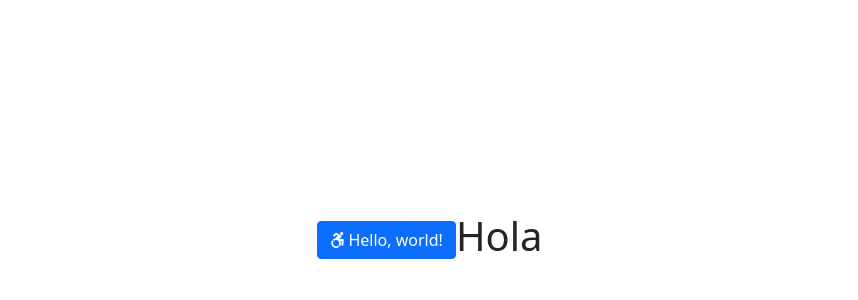
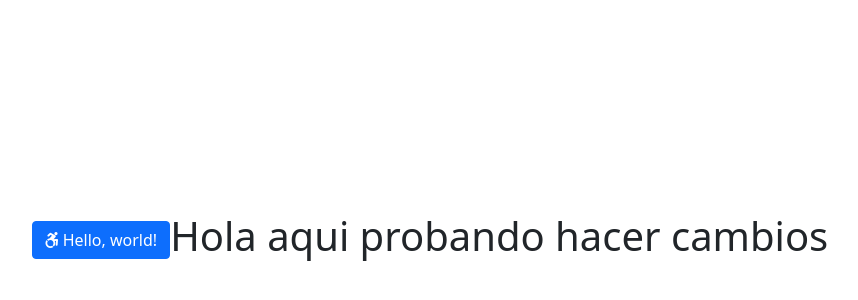
Before and after one commit to valeriameneses013/Prueba-Git, a plain HTML site: page index.html in a window 1280 px wide. Shown: the part 160-460 px from the top of the page, without its empty margins (210-1068 px from the left). Drawn offline with nearby package versions, Linux system fonts and the light colour scheme.

Commit message:
modificacion

```diff
--- a/index.html
+++ b/index.html
@@ -25,7 +25,7 @@
     <button class="btn btn-primary">
       <i class="fab fa-accessible-icon me-1"></i>Hello, world!
     </button>
-    <header><h1>Hola</h1></header>
+    <header><h1>Hola aqui probando hacer cambios</h1></header>
     <!-- Optional JavaScript; choose one of the two! -->
 
     <!-- Option 1: Bootstrap Bundle with Popper -->
```
